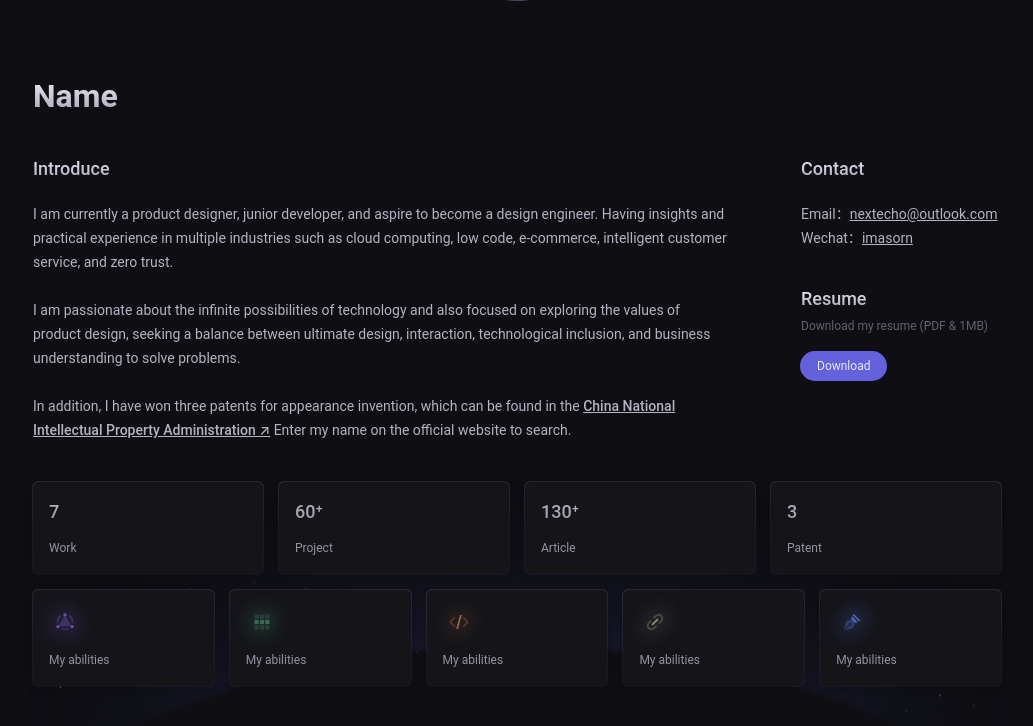
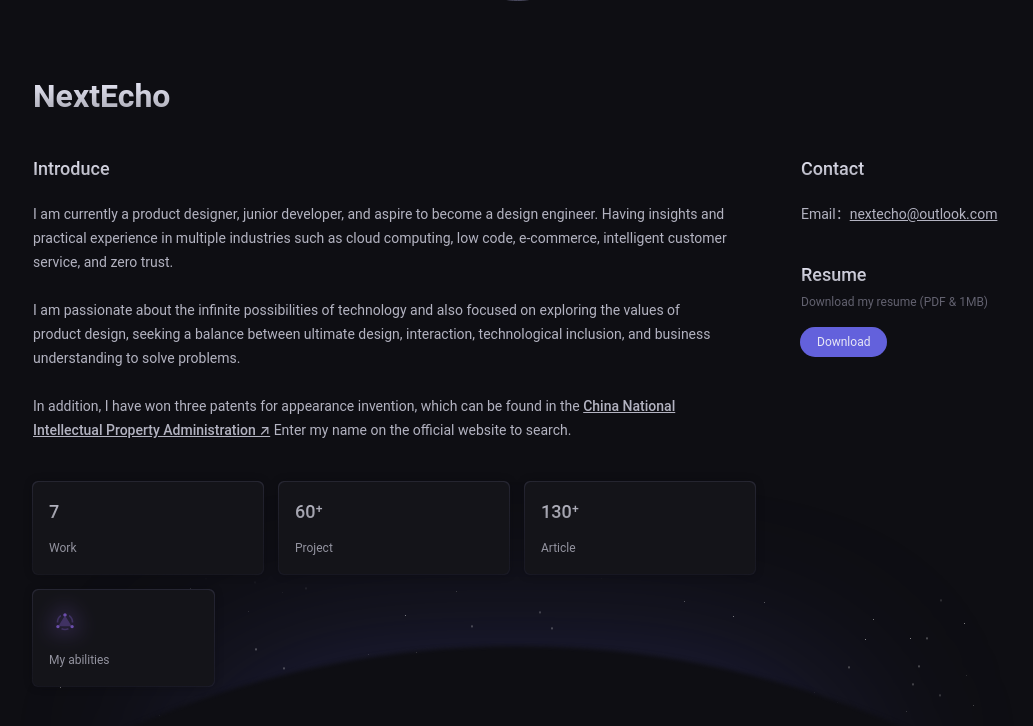
Before and after one commit to NextEcho/NextEcho.github.io, a plain HTML site: page about.html in a window 1280 px wide. Shown: the part 74-800 px from the top of the page, without its empty margins (123-1156 px from the left). Drawn offline with Linux system fonts and the light colour scheme.

Commit message:
feat: update blog info

```diff
--- a/about.html
+++ b/about.html
@@ -34,7 +34,7 @@
     </div>
     <div class="about">
         <div class="about-top">
-            <div class="about-name">Name</div>
+            <div class="about-name">NextEcho</div>
             <div class="about-info">
                 <div class="about-info-left">
                     <div class="about-info-title">Introduce</div>
@@ -55,7 +55,7 @@
                                 </div>
                                 <span class="list-value copied">copied&nbsp;✓</span>
                             </div>
-                            <div class="list">
+                            <!-- <div class="list">
                                 <div class="list-label">Wechat：</div>
                                 <div class="list-value">
                                     <a class="tooltip">imasorn
@@ -64,7 +64,7 @@
                                         </div>
                                     </a>
                                 </div>
-                            </div>
+                            </div> -->
                         </div>
                     </div>
                     <div class="resume">
@@ -98,12 +98,12 @@
                             <div class="card-text">Article</div>
                         </a>
                     </div>
-                    <div class="magical power-card-number">
+                    <!-- <div class="magical power-card-number">
                         <a>
                             <div class="card-title">3</div>
                             <div class="card-text">Patent</div>
                         </a>
-                    </div>
+                    </div> -->
                 </div>
                 <div class="list-01">
                     <div class="magical power-card">
@@ -112,7 +112,7 @@
                             <div class="card-text">My abilities</div>
                         </a>
                     </div>
-                    <div class="magical power-card">
+                    <!-- <div class="magical power-card">
                         <a>
                             <div class="card-img" style="background-image: url('./assets/about/menu.svg')"></div>
                             <div class="card-text">My abilities</div>
@@ -135,7 +135,7 @@
                             <div class="card-img" style="background-image: url('./assets/about/pen.svg')"></div>
                             <div class="card-text">My abilities</div>
                         </a>
-                    </div>
+                    </div> -->
                 </div>
             </div>
         </div>
```
